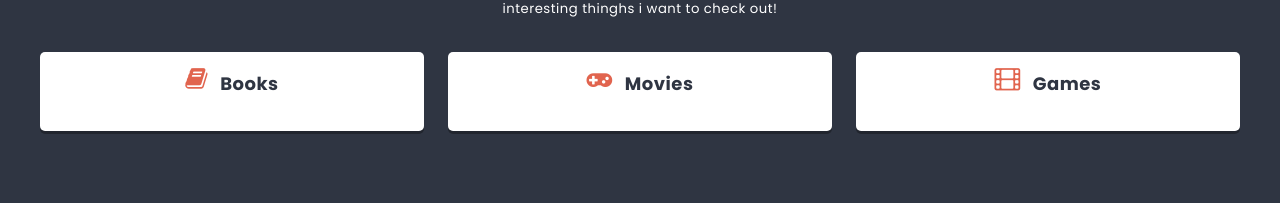
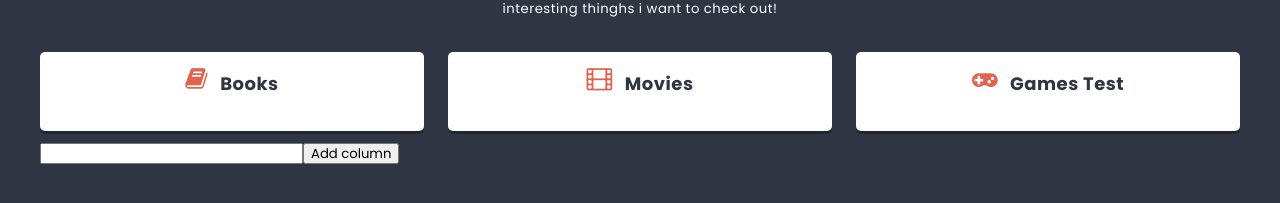
Before and after one commit to mocarz21/React, a React (Create React App) app: page / in a window 1280 px wide. Shown: the part 489-692 px from the top of the page. Built offline with nearby package versions, Linux system fonts and the light colour scheme.

Commit message:
Add Components List Form ColumnForm Button Hero List SearchForm

```diff
--- a/package.json
+++ b/package.json
@@ -11,6 +11,7 @@
     "react-dom": "^18.2.0",
     "react-scripts": "5.0.1",
     "sass": "^1.53.0",
+    "shortid": "^2.2.16",
     "web-vitals": "^2.1.4"
   },
   "scripts": {
--- /dev/null
+++ b/src/components/ColumnForm/ColumnForm.js
@@ -0,0 +1,22 @@
+import { useState } from 'react'
+import styles from './ColumnForm.module.scss'
+
+const ColumnForm = props =>{
+
+    const [value, setValue] = useState('');
+
+    const handleSubmit = e => {
+        e.preventDefault();
+        props.action({title: value});
+        setValue('');
+    }
+    return(
+        <form onSubmit={handleSubmit}>
+            <input type= "text" value={value} onChange ={e=> setValue(e.target.value)} />
+            <button>Add column</button>
+        </form>
+    )
+
+}
+
+export default ColumnForm;
--- a/src/components/List/List.js
+++ b/src/components/List/List.js
@@ -1,6 +1,29 @@
 import styles from './List.module.scss';
-import Column from '../Column/Column'
+import Column from '../Column/Column';
+import { useState } from 'react';
+//import { useEffect } from 'react';
+import shortid from 'shortid';
+import ColumnForm from '../ColumnForm/ColumnForm'
+
 const List = () =>{
+
+    const [columns, setColumns] = useState([
+        {id: 1, title: 'Books', icon: 'book'},
+        {id: 2, title: 'Movies', icon: 'film'},
+        {id: 3, title: 'Games Test', icon: 'gamepad'}
+    ]);
+    // useEffect(() =>{
+
+    //     setTimeout(() =>{
+    //         setColumns([...columns, {id:4, title:'test column'}]);
+    //     }, 2000);
+    // }, []);
+
+    const addColumn = newColumn => {
+        setColumns([...columns, { id: shortid(), title: newColumn.title}]);
+    };
+
+
     return(
         <div>
             <header className={styles.header}>
@@ -8,10 +31,9 @@
             </header>
             <p className={styles.description}>interesting thinghs i want to check out!</p>
             <section className={styles.columns}>
-                <Column title="Books" icon="book"/>
-                <Column title="Movies" icon="gamepad"/>
-                <Column title="Games" icon="film"/>
+                {columns.map(column => <Column key={column.id} title={column.title} icon={column.icon}/>)}
             </section>
+            <ColumnForm action={addColumn}/>
         </div>
     )
 }
```
Also changed, not shown: src/components/ColumnForm/ColumnForm.module.scss (added), 1 other file (tests, documents, lock files or other folders).
